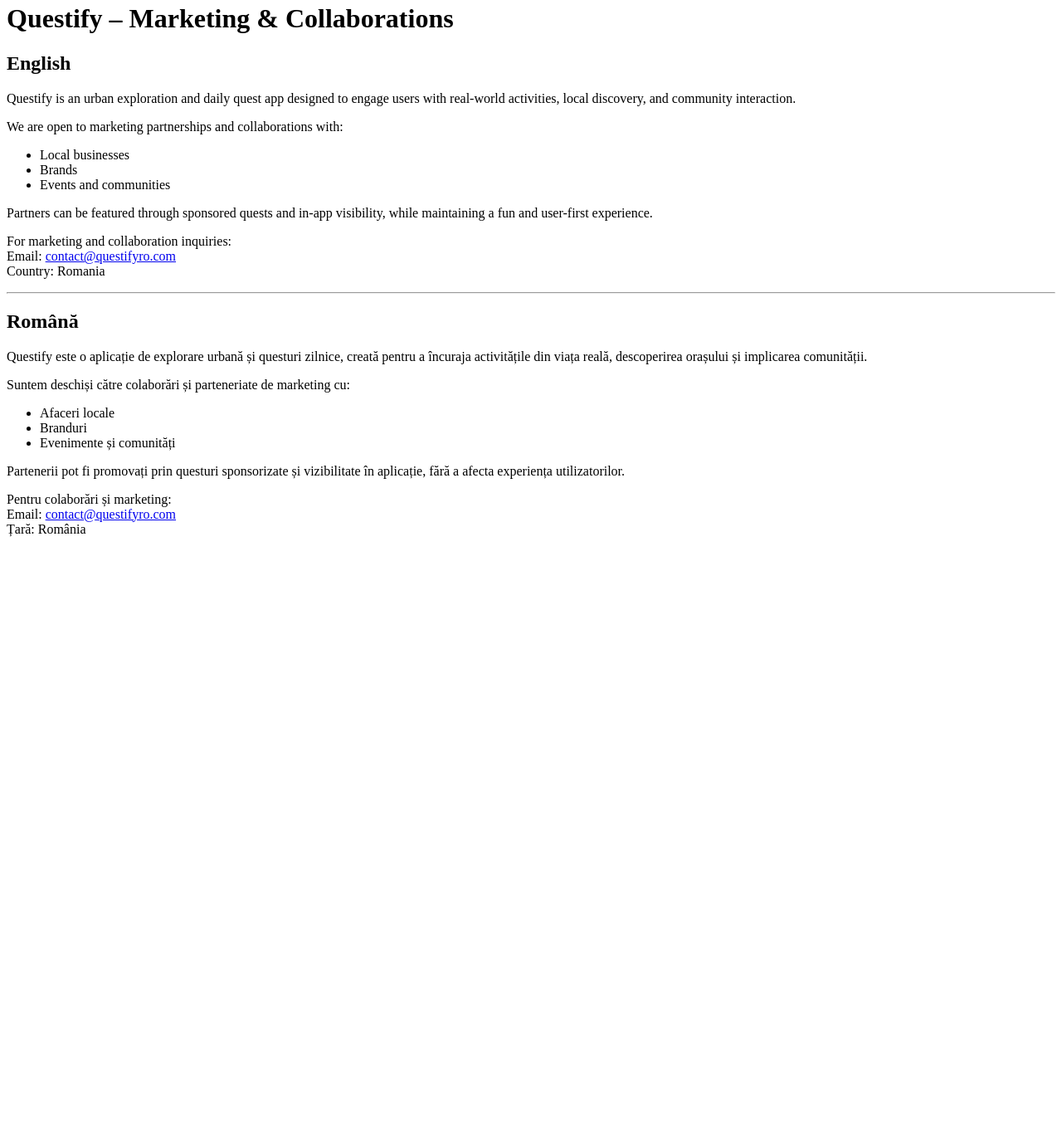
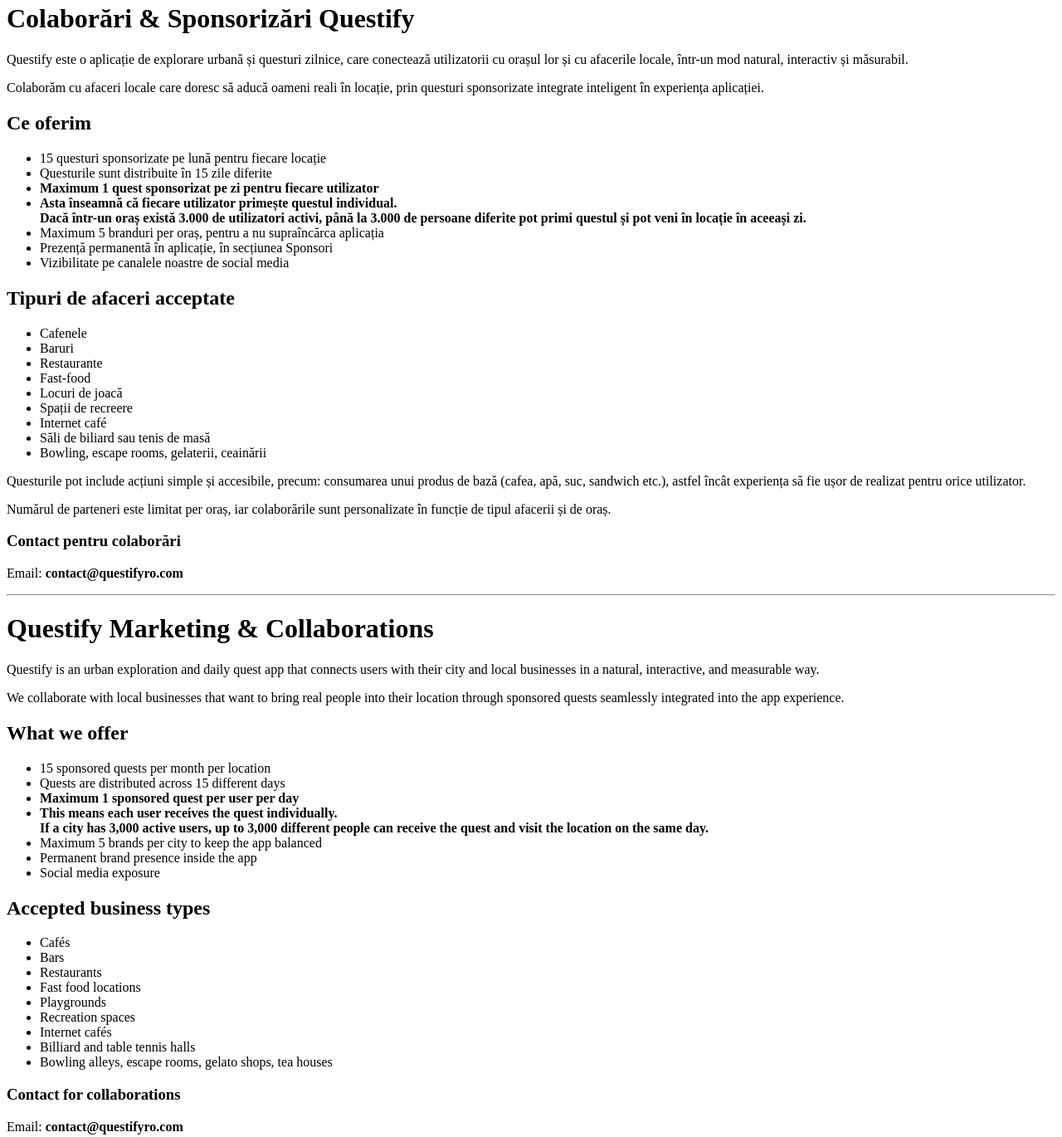
Before and after one commit to questifyro/marketing, a plain HTML site: page index.html in a window 1280 px wide. Shown: the part 17-1387 px from the top of the page at 83% size. Before the commit the page ends 800 px from the top, so only its background shows below. Drawn offline with Linux system fonts and the light colour scheme.

Commit message:
Update index.html

```diff
--- a/index.html
+++ b/index.html
@@ -1,49 +1,115 @@
 <!DOCTYPE html>
-<html lang="en">
+<html lang="ro">
 <head>
-  <meta charset="UTF-8">
-  <title>Questify – Marketing & Collaborations</title>
+    <meta charset="UTF-8">
+    <title>Questify Marketing & Collaborations</title>
+    <meta name="viewport" content="width=device-width, initial-scale=1.0">
 </head>
 <body>
 
-<h1>Questify – Marketing & Collaborations</h1>
+<h1>Colaborări & Sponsorizări Questify</h1>
 
-<h2>English</h2>
-<p>Questify is an urban exploration and daily quest app designed to engage users with real-world activities, local discovery, and community interaction.</p>
+<p>
+Questify este o aplicație de explorare urbană și questuri zilnice, care conectează utilizatorii cu orașul lor și cu afacerile locale, într-un mod natural, interactiv și măsurabil.
+</p>
 
-<p>We are open to marketing partnerships and collaborations with:</p>
+<p>
+Colaborăm cu afaceri locale care doresc să aducă oameni reali în locație, prin questuri sponsorizate integrate inteligent în experiența aplicației.
+</p>
+
+<h2>Ce oferim</h2>
 <ul>
-  <li>Local businesses</li>
-  <li>Brands</li>
-  <li>Events and communities</li>
+    <li>15 questuri sponsorizate pe lună pentru fiecare locație</li>
+    <li>Questurile sunt distribuite în 15 zile diferite</li>
+    <li><strong>Maximum 1 quest sponsorizat pe zi pentru fiecare utilizator</strong></li>
+    <li>
+        <strong>
+        Asta înseamnă că fiecare utilizator primește questul individual.<br>
+        Dacă într-un oraș există 3.000 de utilizatori activi, până la 3.000 de persoane diferite
+        pot primi questul și pot veni în locație în aceeași zi.
+        </strong>
+    </li>
+    <li>Maximum 5 branduri per oraș, pentru a nu supraîncărca aplicația</li>
+    <li>Prezență permanentă în aplicație, în secțiunea Sponsori</li>
+    <li>Vizibilitate pe canalele noastre de social media</li>
 </ul>
 
-<p>Partners can be featured through sponsored quests and in-app visibility, while maintaining a fun and user-first experience.</p>
+<h2>Tipuri de afaceri acceptate</h2>
+<ul>
+    <li>Cafenele</li>
+    <li>Baruri</li>
+    <li>Restaurante</li>
+    <li>Fast-food</li>
+    <li>Locuri de joacă</li>
+    <li>Spații de recreere</li>
+    <li>Internet café</li>
+    <li>Săli de biliard sau tenis de masă</li>
+    <li>Bowling, escape rooms, gelaterii, ceainării</li>
+</ul>
 
 <p>
-For marketing and collaboration inquiries:<br>
-Email: <a href="mailto:contact@questifyro.com">contact@questifyro.com</a><br>
-Country: Romania
+Questurile pot include acțiuni simple și accesibile, precum:
+consumarea unui produs de bază (cafea, apă, suc, sandwich etc.),
+astfel încât experiența să fie ușor de realizat pentru orice utilizator.
+</p>
+
+<p>
+Numărul de parteneri este limitat per oraș, iar colaborările sunt personalizate
+în funcție de tipul afacerii și de oraș.
+</p>
+
+<h3>Contact pentru colaborări</h3>
+<p>
+Email: <strong>contact@questifyro.com</strong>
 </p>
 
 <hr>
 
-<h2>Română</h2>
-<p>Questify este o aplicație de explorare urbană și questuri zilnice, creată pentru a încuraja activitățile din viața reală, descoperirea orașului și implicarea comunității.</p>
+<h1>Questify Marketing & Collaborations</h1>
 
-<p>Suntem deschiși către colaborări și parteneriate de marketing cu:</p>
+<p>
+Questify is an urban exploration and daily quest app that connects users with their city
+and local businesses in a natural, interactive, and measurable way.
+</p>
+
+<p>
+We collaborate with local businesses that want to bring real people into their location
+through sponsored quests seamlessly integrated into the app experience.
+</p>
+
+<h2>What we offer</h2>
 <ul>
-  <li>Afaceri locale</li>
-  <li>Branduri</li>
-  <li>Evenimente și comunități</li>
+    <li>15 sponsored quests per month per location</li>
+    <li>Quests are distributed across 15 different days</li>
+    <li><strong>Maximum 1 sponsored quest per user per day</strong></li>
+    <li>
+        <strong>
+        This means each user receives the quest individually.<br>
+        If a city has 3,000 active users, up to 3,000 different people
+        can receive the quest and visit the location on the same day.
+        </strong>
+    </li>
+    <li>Maximum 5 brands per city to keep the app balanced</li>
+    <li>Permanent brand presence inside the app</li>
+    <li>Social media exposure</li>
 </ul>
 
-<p>Partenerii pot fi promovați prin questuri sponsorizate și vizibilitate în aplicație, fără a afecta experiența utilizatorilor.</p>
+<h2>Accepted business types</h2>
+<ul>
+    <li>Cafés</li>
+    <li>Bars</li>
+    <li>Restaurants</li>
+    <li>Fast food locations</li>
+    <li>Playgrounds</li>
+    <li>Recreation spaces</li>
+    <li>Internet cafés</li>
+    <li>Billiard and table tennis halls</li>
+    <li>Bowling alleys, escape rooms, gelato shops, tea houses</li>
+</ul>
 
+<h3>Contact for collaborations</h3>
 <p>
-Pentru colaborări și marketing:<br>
-Email: <a href="mailto:contact@questifyro.com">contact@questifyro.com</a><br>
-Țară: România
+Email: <strong>contact@questifyro.com</strong>
 </p>
 
 </body>
```
